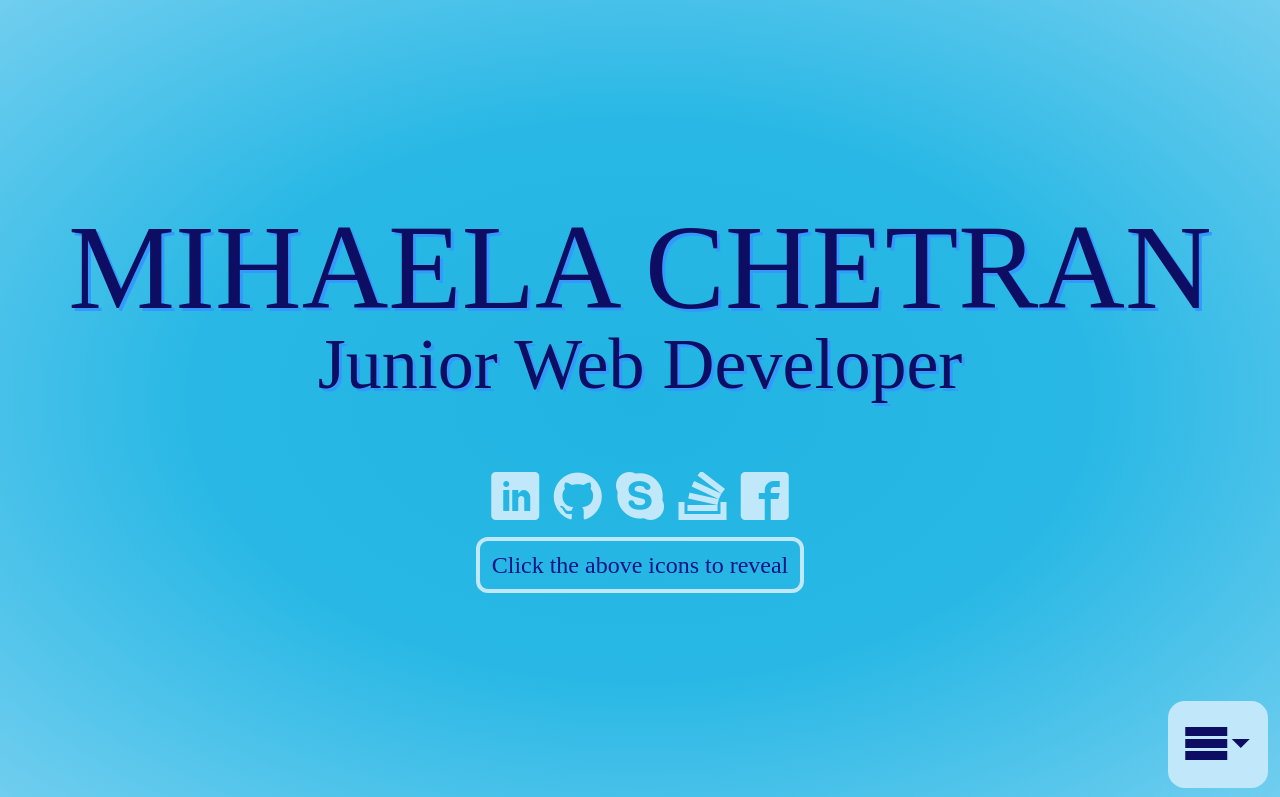
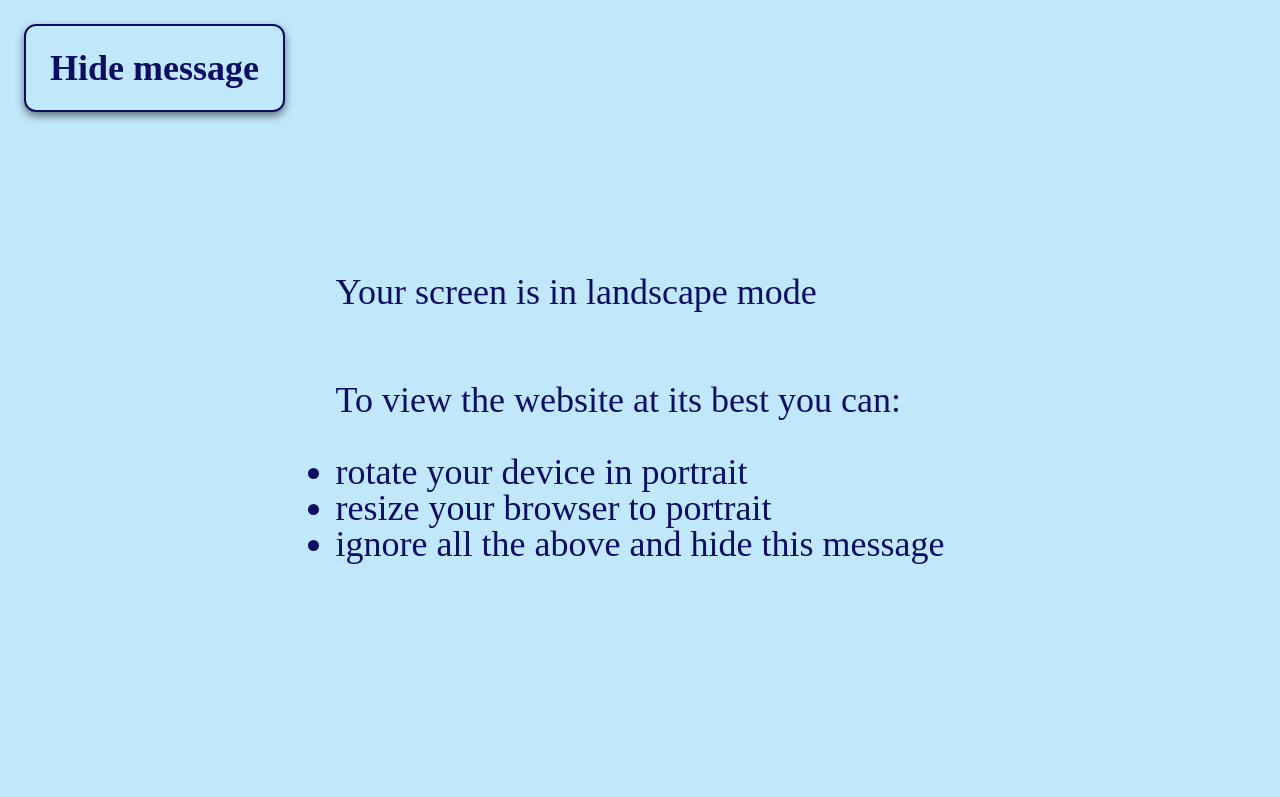
Before and after one commit to mihaelachetran/my-cv, a website: page src/index.pug in a window 1280 px wide. Shown: the top 797 px of the page. Drawn offline with nearby package versions, Linux system fonts and the light colour scheme; files that its build step writes are made by us from their sources; files whose address does not match are found by name; a web font is replaced by a local one.

Commit message:
Finished the project my-cv

```diff
--- a/src/_component/about-me/about-me.scss
+++ b/src/_component/about-me/about-me.scss
@@ -1,6 +1,5 @@
 .about-me {
   background-image: linear-gradient(to bottom, #3bbcfc 40%, #3399ff 100%);
-  margin-top: 2px;
 }
 
 
@@ -26,7 +25,6 @@
   &::after {
     content: '';
     position: absolute;
-    // border: 0.3rem solid rgba(#c1e8fa, 0.9);
     top: -1.5rem;
     bottom: -1.5rem;
     right: -1.5rem;
@@ -84,6 +82,7 @@
   justify-content: space-around;
   align-items: center;
   padding: 0.5rem;
+  box-shadow: 0 4px 8px 0 rgba(0, 0, 0, 0.2)
 }
 
 .about-me__link-description {
--- a/src/_component/achievement/achievement.scss
+++ b/src/_component/achievement/achievement.scss
@@ -6,7 +6,6 @@
 
 .achievement {
   background-image: linear-gradient(to bottom, #99ccff 0%, #ff99cc 100%);
-  margin-top: 2px;
 }
 
 .achievement__title {
@@ -24,7 +23,7 @@
 .achievement__card {
   font-size: 1.2rem;
   line-height: 1.5rem;
-  border-bottom: 0.2rem solid #9fbfdf;
+  border-bottom: 0.5rem solid #9fbfdf;
   display: flex;
   flex-wrap: wrap;
 
--- a/src/_component/experience/experience.scss
+++ b/src/_component/experience/experience.scss
@@ -5,8 +5,8 @@
 }
 
 .experience {
-  background-image: linear-gradient(to bottom, #99ccff 0%, #95c8fc 100%);
-  margin-top: 2px;
+  // background-image: linear-gradient(to bottom, #99ccff 0%, #95c8fc 100%);
+  background-image: linear-gradient(to bottom, #8ac0f7 0%, #95c8fc 100%);
 }
 
 .experience__details,
--- a/src/_component/landing-page/landing-page.scss
+++ b/src/_component/landing-page/landing-page.scss
@@ -62,6 +62,7 @@
   padding: 0.5rem;
   margin-top: 0.5rem;
   position: relative;
+  box-shadow: 0 4px 8px 0 rgba(0, 0, 0, 0.2)
 }
 
 .landing-page__box-header {
--- a/src/_component/landscape/landscape.pug
+++ b/src/_component/landscape/landscape.pug
@@ -1,6 +1,23 @@
 -
   var show = 'Show message';
   var hide = 'Hide message';
+  var descriptionList = [
+    'Your screen is in landscape mode',
+    'To view the website at its best you can:'
+  ];
+  var itemList = [
+    'rotate your device in portrait',
+    'resize your browser to portrait',
+    'ignore all the above and hide this message'
+  ]
 input.landscape__input(type="checkbox", id="landscape")
 .landscape
-  label.landscape__button(for="landscape") mmm; mimi; m
+  label.landscape__button(for="landscape")
+    .landscape__message--show=show
+    .landscape__message--hide=hide
+  .landscape__body
+    each description in descriptionList
+      p.landscape__description=description
+    ul.landscape__list
+      each item in itemList
+        li.landscape__item=item
--- a/src/_component/landscape/landscape.scss
+++ b/src/_component/landscape/landscape.scss
@@ -0,0 +1,67 @@
+.landscape,
+.landscape__input {
+  display: none;
+}
+
+.landscape {
+  position: fixed;
+  top: 0;
+  width: 100vw;
+  height: 100vh;
+  background-color: #c1e8fa;
+  transition: 0.25s;
+}
+
+.landscape__button {
+  display: block;
+  background-color:#c1e8fa;
+  color: #0d0e63;
+  position: fixed;
+  top: 1rem;
+  left: 1rem;
+  font-size: 1.5rem;
+  font-weight: bold;
+  padding: 1rem;
+  border-radius: 0.5rem;
+  text-decoration: none;
+  border: 0.1rem solid #0d0e63;
+  box-shadow: 0 4px 8px 0 rgba(0, 0, 0, 0.5)
+}
+
+.landscape__description {
+  padding: 1.5rem 0;
+}
+
+  @media (orientation: landscape) {
+    .landscape {
+      display: flex;
+      align-items: center;
+      justify-content: center;
+      color: #0d0e63;
+      font-size: 1.5rem;
+    }
+
+    .landscape__list {
+      list-style-type: disc;
+    }
+
+    .landscape__message--show {
+      display: none;
+    }
+
+    .landscape__message--hide {
+      display: block;
+    }
+
+    #landscape:checked + .landscape {
+      top: -100%;
+
+      .landscape__message--show {
+        display: block;
+      }
+
+      .landscape__message--hide {
+        display: none;
+      }
+    }
+  }
--- a/src/_component/menu/menu.scss
+++ b/src/_component/menu/menu.scss
@@ -7,7 +7,7 @@
 .menu__list {
   border-radius: 1rem;
   border: 0.1rem solid #0d0e63;
-  box-shadow: 2px 2px #3399ff;
+  box-shadow: 0 4px 8px 0 rgba(0, 0, 0, 0.2)
 }
 
 .menu__link {
@@ -16,7 +16,7 @@
   font-size: 2rem;
   text-decoration: none;
   border-bottom: 0.1rem solid #0d0e63;
-  text-shadow: 1.2px 1.2px #3399ff;
+  text-shadow: 1px 1px #3399ff;
   color: #0d0e63;
 
   &:last-child {
@@ -35,7 +35,7 @@
   bottom: 0.5rem;
   right: 0.5rem;
   font-size: 2rem;
-  padding: 0.7rem;
-  border-radius: 0.7rem;
+  padding: 0.5rem;
+  border-radius: 0.5rem;
   text-decoration: none;
 }
--- a/src/_component/what-can-i-do/what-can-i-do.scss
+++ b/src/_component/what-can-i-do/what-can-i-do.scss
@@ -1,5 +1,4 @@
 .what-can-i-do {
-  margin-top: 2px;
   background-image: linear-gradient(to bottom, #ff99cc 0%, #99ccff 100%);
 }
 
```
Also changed, not shown: 1 other file.
